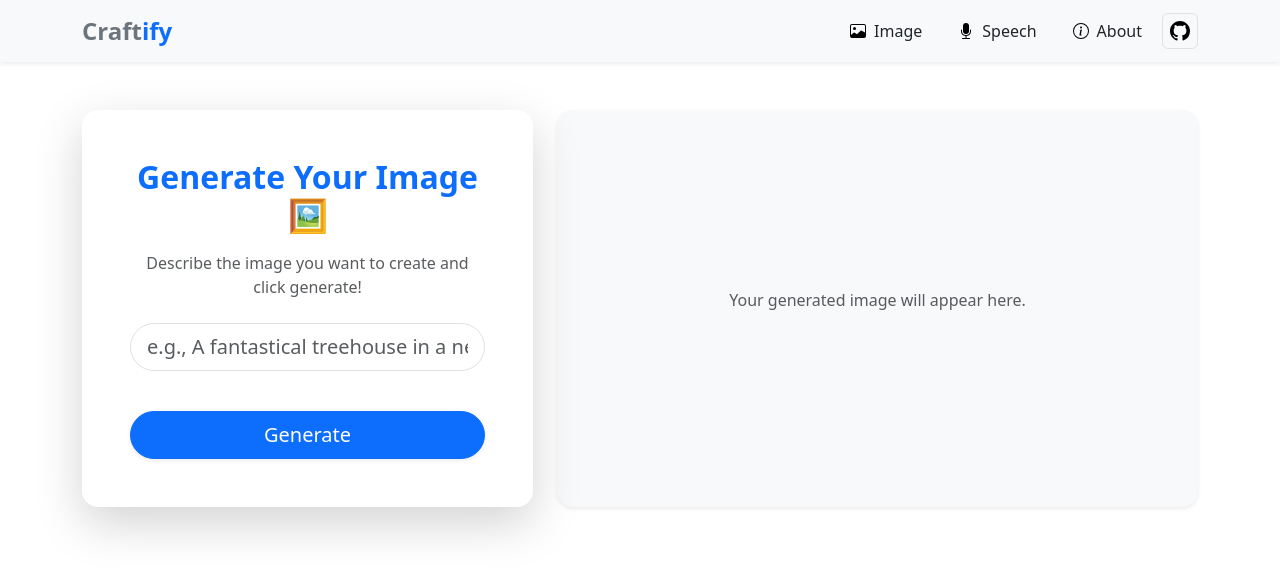
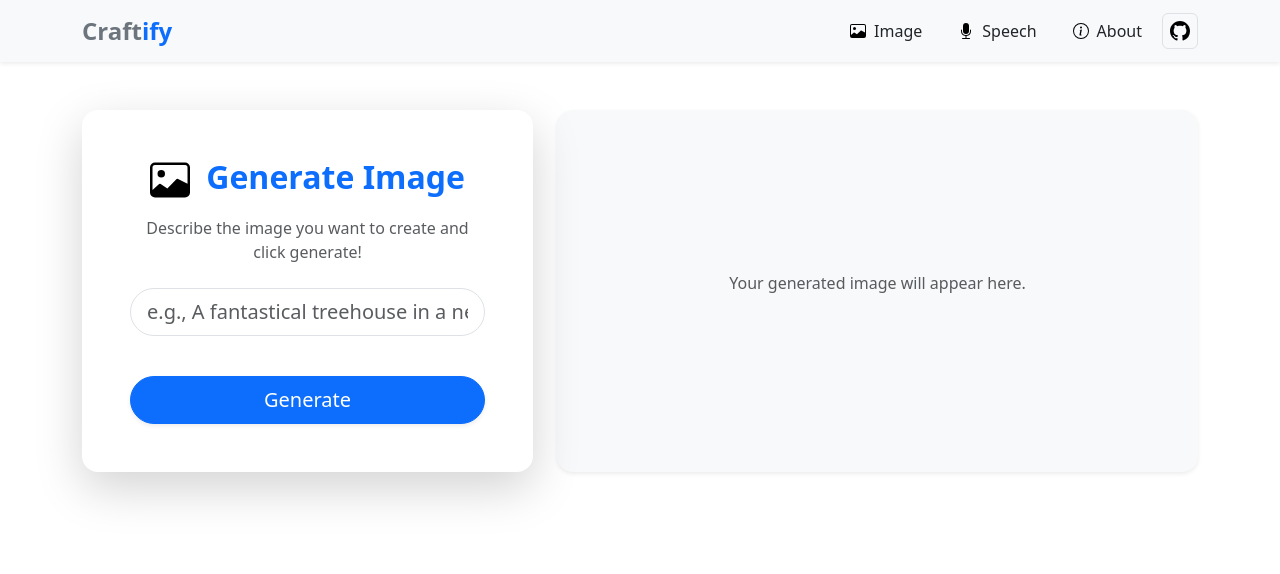
Before and after one commit to PRAJAPATI-NEEL-2005/Craftify, a React (Create React App) app: page /generate in a window 1280 px wide. Shown: the top 574 px of the page. Built offline with nearby package versions, Linux system fonts and the light colour scheme.

Commit message:
design changes done

```diff
--- a/src/components/Generate.js
+++ b/src/components/Generate.js
@@ -1,7 +1,7 @@
 import React, { useState, useEffect } from 'react';
 import 'bootstrap/dist/css/bootstrap.min.css';
 import { Container, Row, Col, Form, Button, Spinner, Card } from 'react-bootstrap';
-import { CloudArrowDownFill, ShareFill } from 'react-bootstrap-icons';
+import { CloudArrowDownFill, Image, ShareFill } from 'react-bootstrap-icons';
 
 export default function Generate() {
   const [prompt, setPrompt] = useState('');
@@ -97,7 +97,7 @@ const [isImageLoading, setIsImageLoading] = useState(true);
           <Card className="shadow-lg h-100 border-0 rounded-4">
             <Card.Body className="p-5 d-flex flex-column justify-content-between">
               <div>
-                <h2 className="text-center text-primary fw-bold mb-3">Generate Your Image 🖼️</h2>
+                <h2 className="text-center text-primary fw-bold mb-3"><Image size={40} className='me-2'/> Generate  Image</h2>
                 <p className="text-muted text-center mb-4">
                   Describe the image you want to create and click generate!
                 </p>
```
